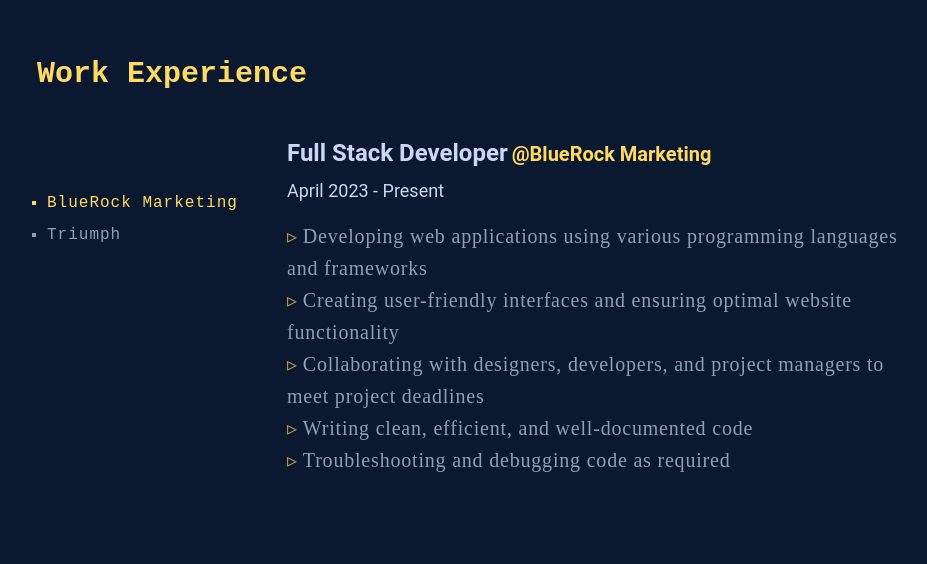
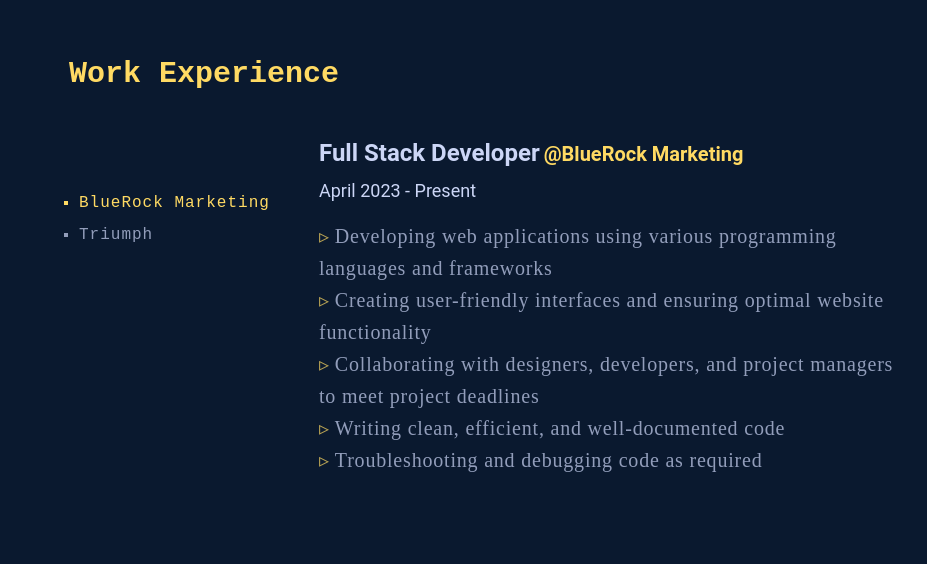
Before and after one commit to syounglee012/my-new-app, a Next.js app: page / in a window 1280 px wide. Shown: the part 1116-1680 px from the top of the page, without its empty margins (148-1075 px from the left). Built offline with nearby package versions, Linux system fonts and the light colour scheme.

Commit message:
updated padding on work page

```diff
--- a/src/pages/experience/index.js
+++ b/src/pages/experience/index.js
@@ -49,7 +49,7 @@ const Container = styled.div`
   display: flex;
   flex-direction: column;
   justify-content: flex-start;
-  padding: 10rem 0 0 0;
+  padding: 10rem 2rem 0 2rem;
   h4 {
     font-family: "Courier New", Courier, monospace;
     width: 100%;
```
